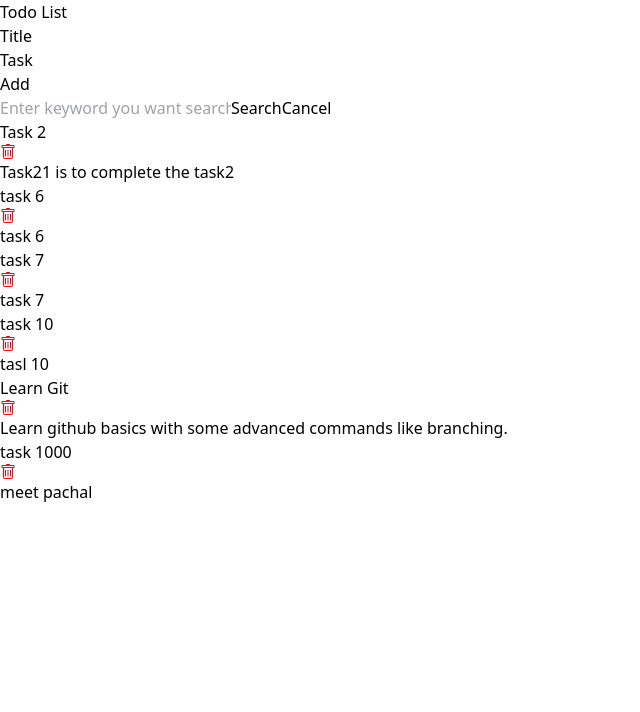
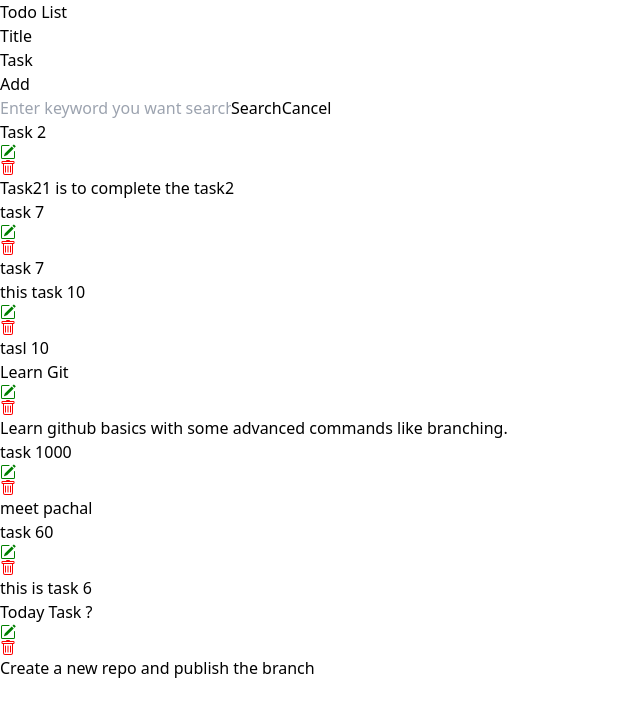
Before and after one commit to meet2883/todo-app, a React (Vite) app: page / in a window 1280 px wide. Shown: the top 712 px of the page, without its empty margins (0-640 px from the left). Built offline with nearby package versions, Linux system fonts and the light colour scheme; data requests are answered from the project's data file.

Commit message:
Implement update functionality.

```diff
--- a/db.json
+++ b/db.json
@@ -6,18 +6,13 @@
       "task": "Task21 is to complete the task2"
     },
     {
-      "id": "b539",
-      "title": "task 6",
-      "task": "task 6"
-    },
-    {
       "id": "e58f",
       "title": "task 7",
       "task": "task 7"
     },
     {
       "id": "e17b",
-      "title": "task 10",
+      "title": "this task 10",
       "task": "tasl 10"
     },
     {
@@ -29,6 +24,16 @@
       "id": "b3ff",
       "title": "task 1000",
       "task": "meet pachal"
+    },
+    {
+      "id": "255c",
+      "title": "task 60",
+      "task": "this is task 6"
+    },
+    {
+      "id": "3aba",
+      "title": "Today Task ?",
+      "task": "Create a new repo and publish the branch"
     }
   ]
 }
--- a/src/App.jsx
+++ b/src/App.jsx
@@ -1,6 +1,5 @@
-import { Component, createContext } from "react";
+import { Component } from "react";
 import axios from "axios";
-import Card from "./components/Card";
 import DisplayTodo from "./components/DisplayTodo";
 
 
@@ -10,6 +9,8 @@ class App extends Component{
     this.state = {
       title : "",
       task : "",
+      isUpdate : false,
+      updateTodoId : "",
       todos : []
     }
     this.handleChange = this.handleChange.bind(this);
@@ -17,6 +18,7 @@ class App extends Component{
     this.fetchTodoList = this.fetchTodoList.bind(this);
     this.createTodo = this.createTodo.bind(this);
     this.deleteTodo = this.deleteTodo.bind(this);
+    this.fetchTodo = this.fetchTodo.bind(this);
   }
 
   handleChange = (e) => {
@@ -28,7 +30,7 @@ class App extends Component{
 
   handleSubmit = (e) => {
     e.preventDefault();
-    this.createTodo();
+    (this.state.isUpdate) ? this.updateTodo() : this.createTodo();
   }
 
   fetchTodoList = async () => {
@@ -46,7 +48,9 @@ class App extends Component{
 
   createTodo = async () => {
     try {
-      const response = await axios.post("http://localhost:3000/todos", { title : this.state.title, task : this.state.task })
+      const response = await axios.post("http://localhost:3000/todos", {
+        title : this.state.title, task : this.state.task
+      })
       let newTodo = response.data;
 
       this.setState((prevState) => ({
@@ -56,6 +60,26 @@ class App extends Component{
       }))
     } catch (error) {
       console.log(error);
+    }
+  }
+
+  updateTodo = async () => {
+    try {
+      const response = await axios.patch(`http://localhost:3000/todos/${this.state.updateTodoId}`, {
+        title : this.state.title, task : this.state.task
+      })
+      // console.log(response.data);
+
+      this.fetchTodoList();
+
+    } catch (error) {
+      console.log(error);
+    } finally {
+      this.setState({
+        isUpdate : false ,
+        task : "",
+        title : ""
+      })
     }
   }
 
@@ -71,6 +95,23 @@ class App extends Component{
     }
   }
 
+  fetchTodo = async (id) => {
+    try {
+      await axios.get(`http://localhost:3000/todos/${id}`)
+                  .then(res => {
+                      this.setState({
+                          title : res?.data?.title,
+                          task : res?.data?.task,
+                          isUpdate : true,
+                          updateTodoId : res?.data?.id
+                      });
+                    })
+                  .catch(err => console.log(err))
+    } catch (error) {
+      console.log(error);
+    }
+  }
+
   componentDidMount = () => {
     this.fetchTodoList();
   }
@@ -80,6 +121,7 @@ class App extends Component{
   }
 
   render(){
+    const { isUpdate, task, title ,todos} = this.state;
     return(
       <div className="flex flex-col gap-6 max-w-screen-sm mx-auto py-5">
         <h1 className="text-2xl font-bold text-center">Todo List</h1>
@@ -95,7 +137,7 @@ class App extends Component{
               type="text"
               name="title"
               id=""
-              value={this.state.title}
+              value={title}
               className="border-2 rounded-md  py-2 px-4"
               onChange={(e) => this.handleChange(e)}
             />
@@ -105,7 +147,7 @@ class App extends Component{
             <input
               type="text"
               name="task"
-              value={this.state.task}
+              value={task}
               className="border-2 rounded-md  py-2 px-4"
               onChange={(e) => this.handleChange(e)}
             />
@@ -114,14 +156,15 @@ class App extends Component{
             type="submit"
             className="border border-none bg-blue-800 w-24 h-11 rounded-sm font-bold text-white"
           >
-            Add
+            { isUpdate ? "Update" : "Add" }
           </button>
         </form>
 
         {/* todo's card list */}
         <DisplayTodo
-          todos={this.state.todos}
+          todos={todos}
           deleteTodo={this.deleteTodo}
+          fetchTodo={this.fetchTodo}
         />
       </div>
     )
--- a/src/components/Card.jsx
+++ b/src/components/Card.jsx
@@ -1,20 +1,34 @@
 import { Component } from "react";
-import { BsTrash } from "react-icons/bs";
-
+import { BsTrash, BsPencilSquare } from "react-icons/bs";
 
 class Card extends Component{
     constructor(props){
         super(props);
     }
     render(){
+        const { deleteTodo, fetchTodo, title, task, id } = this.props;
         return(
-            <>
+            <div
+                className="border-2 border-white bg-white rounded-xl w-80 h-32 p-2 drop-shadow-lg"
+            >
                 <div className="flex items-center justify-between">
-                    <h1 className="font-bold text-lg">{this.props.title}</h1>
-                    <BsTrash color="red" cursor={"pointer"} onClick={() => this.props.deleteTodo(this.props.id)} />
+                    <h1 className="font-bold text-lg">{title}</h1>
+                    <div className="flex gap-2 items-center">
+                        <BsPencilSquare
+                            color="green"
+                            cursor={"pointer"}
+                            onClick={() => fetchTodo(id)}
+                        />
+
+                        <BsTrash
+                            color="red"
+                            cursor={"pointer"}
+                            onClick={() => deleteTodo(id)}
+                        />
+                    </div>
                 </div>
-                <p className="text-sm">{this.props.task}</p>
-            </>
+                <p className="text-sm">{task}</p>
+            </div>
         )
     }
 }
--- a/src/components/DisplayTodo.jsx
+++ b/src/components/DisplayTodo.jsx
@@ -46,7 +46,7 @@ class DisplayTodo extends Component{
 
     render(){
         const { searchResults } = this.state;
-        const { todos, deleteTodo } = this.props;
+        const { todos, deleteTodo, fetchTodo } = this.props;
         const data = ( searchResults.length > 0 ) ? searchResults : todos;
 
         return(
@@ -83,22 +83,19 @@ class DisplayTodo extends Component{
                 </form>
 
                 {/* todo cards List */}
-                <div className="grid grid-cols-3 gap-3">
+                <div className="grid grid-cols-2 mx-auto gap-2">
                     {
                         data?.map((todo) => {
                             const { id, title, task} = todo;
                             return (
-                                <div
+                                <Card
                                     key={id}
-                                    className="flex flex-col gap-2 border-2 border-white bg-white rounded-md max-w-56 p-2 drop-shadow-lg"
-                                >
-                                    <Card
-                                        title={title}
-                                        id={id}
-                                        task={task}
-                                        deleteTodo={deleteTodo}
-                                    />
-                                </div>
+                                    title={title}
+                                    id={id}
+                                    task={task}
+                                    deleteTodo={deleteTodo}
+                                    fetchTodo={fetchTodo}
+                                />
                             )
                         })
                     }
```
